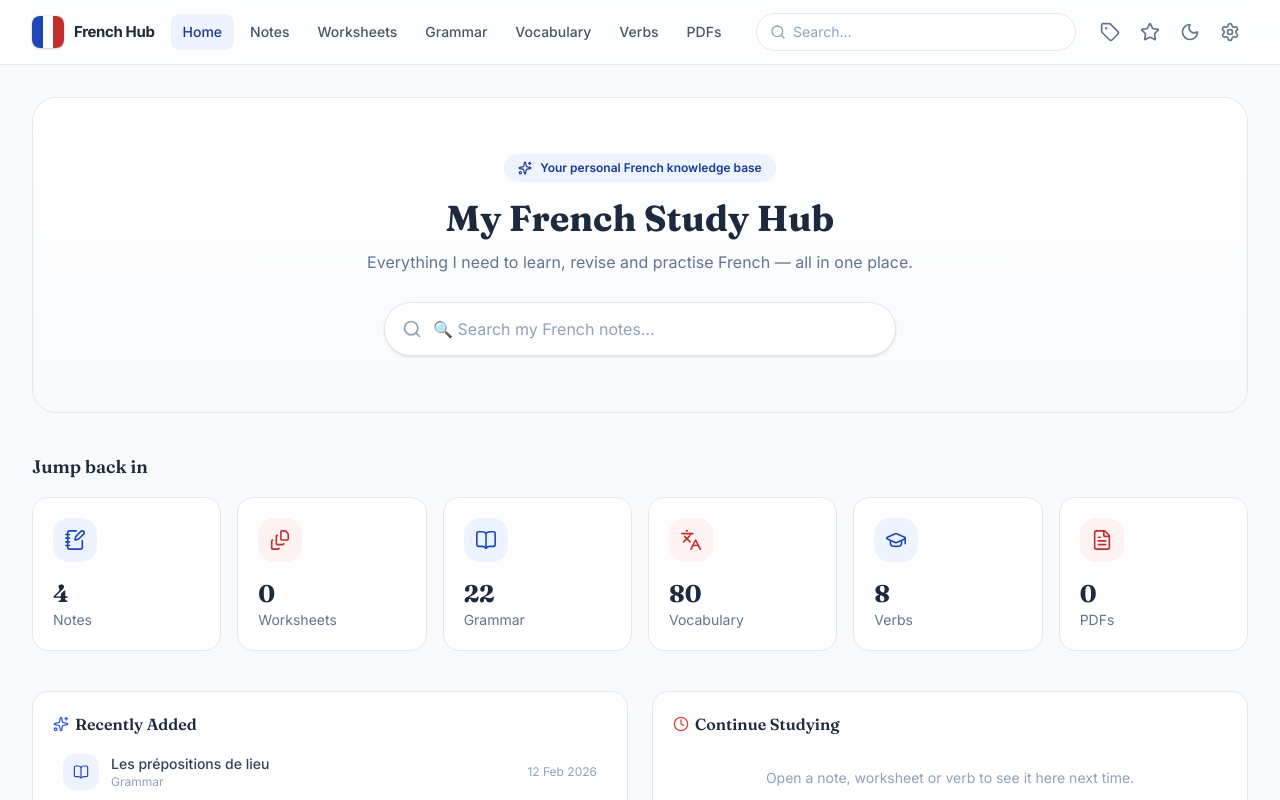
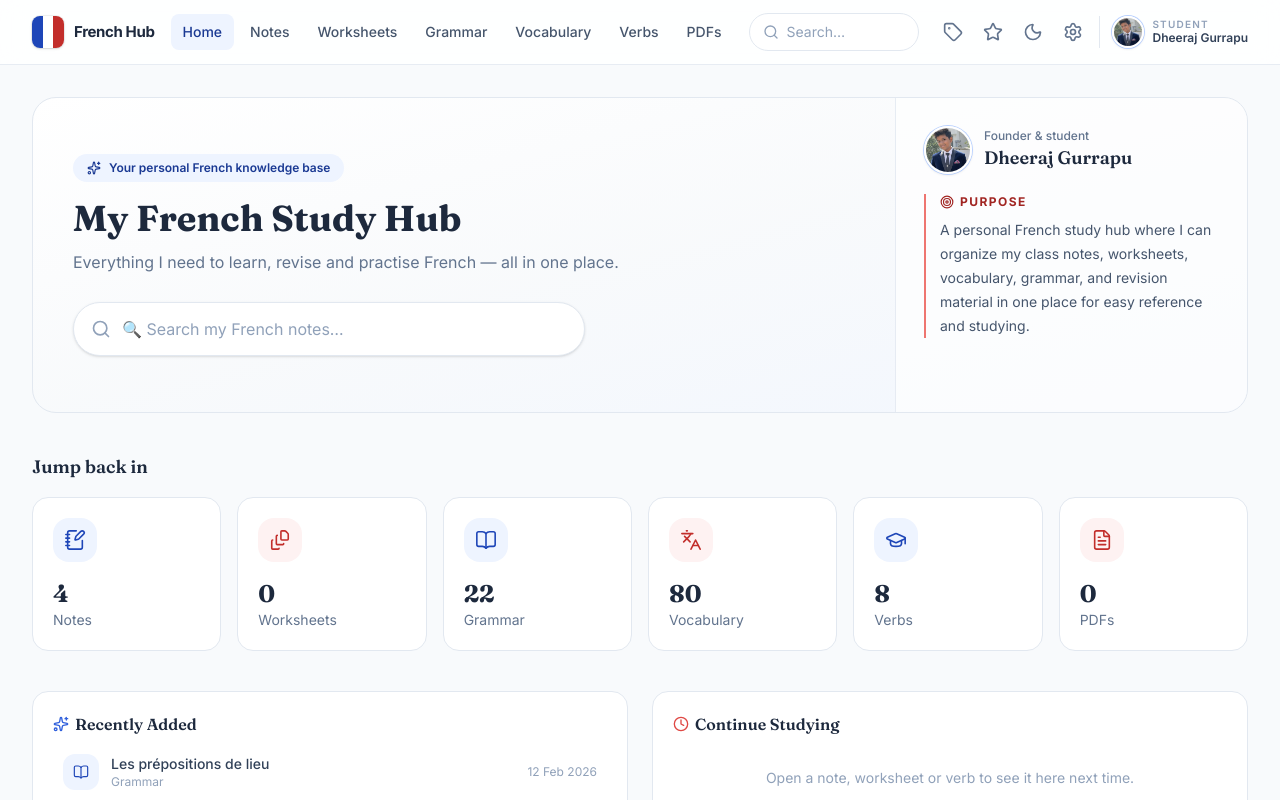
Before and after one commit to DHEERAJ-gurrapu/french-notes, a React (Vite) app: page / in a window 1280 px wide. Shown: the top 800 px of the page. Built offline with nearby package versions, Linux system fonts and the light colour scheme.

Commit message:
Personalize French Hub profile and purpose

```diff
--- a/src/components/layout/Header.tsx
+++ b/src/components/layout/Header.tsx
@@ -5,6 +5,7 @@ import clsx from 'clsx';
 import { Logo } from './Logo';
 import { SearchBar } from '@/components/ui/SearchBar';
 import { useDarkMode } from '@/hooks/useDarkMode';
+import dheerajProfile from '@/assets/dheeraj-gurrapu-profile.png';
 
 const NAV_ITEMS = [
   { to: '/', label: 'Home', end: true },
@@ -117,6 +118,18 @@ export function Header() {
           >
             {mobileOpen ? <X className="h-5 w-5" /> : <Menu className="h-5 w-5" />}
           </button>
+
+          <div className="ml-1 hidden items-center gap-2 border-l border-slate-200 pl-3 sm:flex dark:border-slate-800">
+            <img
+              src={dheerajProfile}
+              alt="Dheeraj Gurrapu"
+              className="h-8 w-8 rounded-full border-2 border-white object-cover object-[center_28%] shadow-sm ring-1 ring-bleu-200 dark:border-slate-900 dark:ring-bleu-800"
+            />
+            <div className="leading-tight">
+              <p className="text-[10px] font-semibold uppercase tracking-[0.12em] text-slate-400 dark:text-slate-500">Student</p>
+              <p className="text-xs font-semibold text-slate-700 dark:text-slate-200">Dheeraj Gurrapu</p>
+            </div>
+          </div>
         </div>
       </div>
 
--- a/src/pages/HomePage.tsx
+++ b/src/pages/HomePage.tsx
@@ -1,5 +1,6 @@
 import { useMemo } from 'react';
-import { Clock, Sparkles } from 'lucide-react';
+import { Clock, Sparkles, Target } from 'lucide-react';
+import dheerajProfile from '@/assets/dheeraj-gurrapu-profile.png';
 import { useAllResources } from '@/hooks/useResources';
 import { useRecentlyViewedResources } from '@/hooks/useFavoritesAndRecents';
 import { SearchBar } from '@/components/ui/SearchBar';
@@ -28,7 +29,8 @@ export function HomePage() {
   return (
     <div>
       {/* Hero */}
-      <section className="mb-10 flex flex-col items-center rounded-3xl border border-slate-200 bg-gradient-to-b from-white to-slate-50 px-6 py-14 text-center dark:border-slate-800 dark:from-slate-900 dark:to-slate-950">
+      <section className="mb-10 grid overflow-hidden rounded-3xl border border-slate-200 bg-gradient-to-br from-white via-slate-50 to-bleu-50/60 dark:border-slate-800 dark:from-slate-900 dark:via-slate-950 dark:to-bleu-950/30 lg:grid-cols-[minmax(0,1fr)_22rem]">
+        <div className="flex flex-col items-center px-6 py-12 text-center sm:px-10 lg:items-start lg:py-14 lg:text-left">
           <span className="mb-4 inline-flex items-center gap-2 rounded-full bg-bleu-50 px-3.5 py-1.5 text-xs font-semibold text-bleu-700 dark:bg-bleu-950 dark:text-bleu-300">
             <Sparkles className="h-3.5 w-3.5" /> Your personal French knowledge base
           </span>
@@ -41,6 +43,29 @@ export function HomePage() {
           <div className="mt-7 w-full max-w-lg">
             <SearchBar size="lg" navigateOnSubmit placeholder="🔍 Search my French notes…" autoFocus={false} />
           </div>
+        </div>
+
+        <aside className="border-t border-slate-200/80 bg-white/70 p-6 dark:border-slate-800 dark:bg-slate-900/60 lg:border-l lg:border-t-0 lg:p-7">
+          <div className="mb-5 flex items-center gap-3">
+            <img
+              src={dheerajProfile}
+              alt="Dheeraj Gurrapu"
+              className="h-12 w-12 rounded-full border-2 border-white object-cover object-[center_28%] shadow-sm ring-1 ring-bleu-200 dark:border-slate-900 dark:ring-bleu-800"
+            />
+            <div>
+              <p className="text-xs font-medium text-slate-500 dark:text-slate-400">Founder & student</p>
+              <p className="font-display text-lg font-semibold text-slate-800 dark:text-slate-100">Dheeraj Gurrapu</p>
+            </div>
+          </div>
+          <div className="border-l-2 border-rouge-400 pl-3.5">
+            <p className="flex items-center gap-1.5 text-xs font-bold uppercase tracking-[0.12em] text-rouge-700 dark:text-rouge-300">
+              <Target className="h-3.5 w-3.5" /> Purpose
+            </p>
+            <p className="mt-2 text-sm leading-6 text-slate-600 dark:text-slate-300">
+              A personal French study hub where I can organize my class notes, worksheets, vocabulary, grammar, and revision material in one place for easy reference and studying.
+            </p>
+          </div>
+        </aside>
       </section>
 
       {/* Quick access */}
```
Also changed, not shown: src/assets/dheeraj-gurrapu-profile.png (added). Lines whose indentation alone changed are shown as unchanged.
